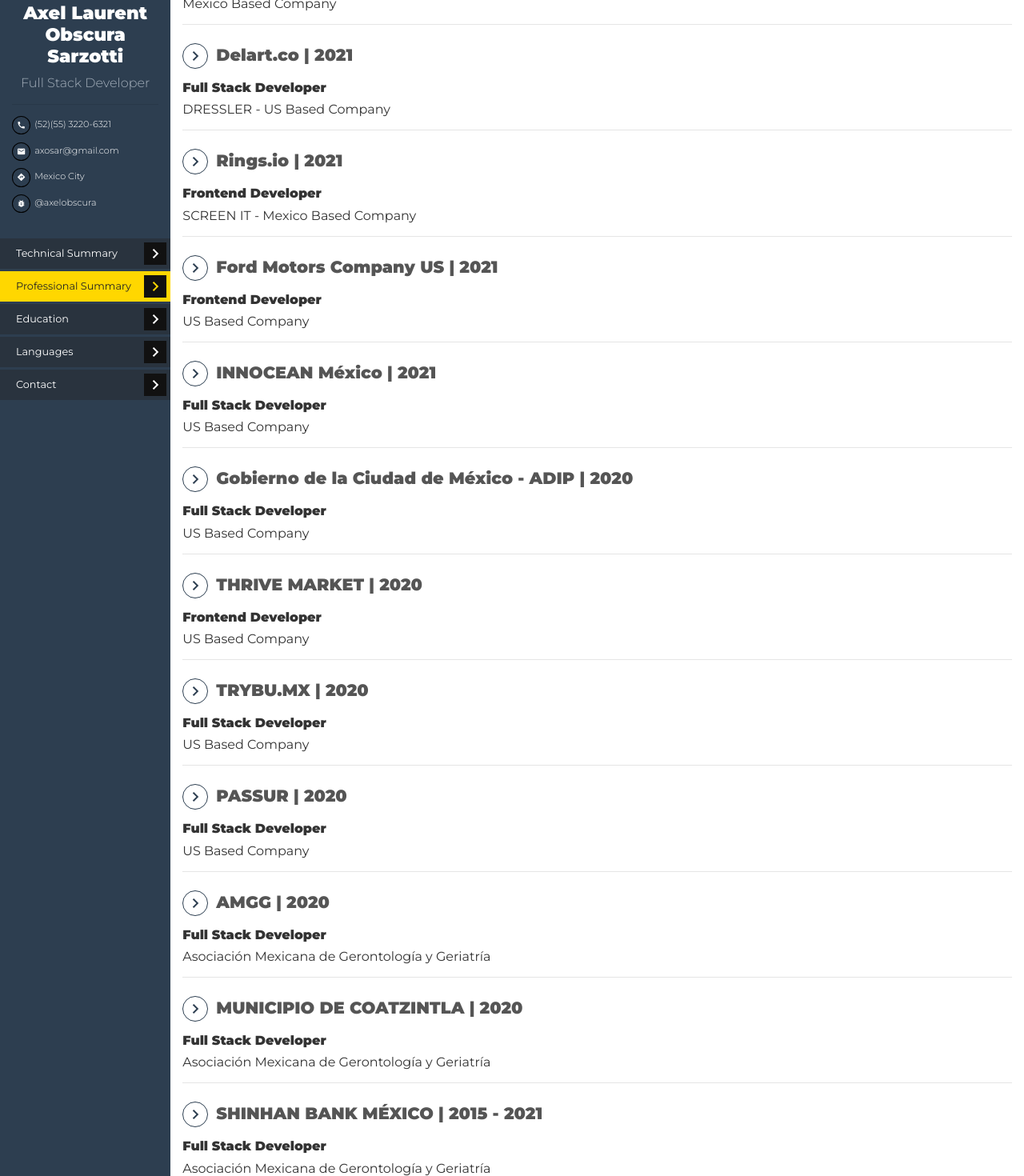
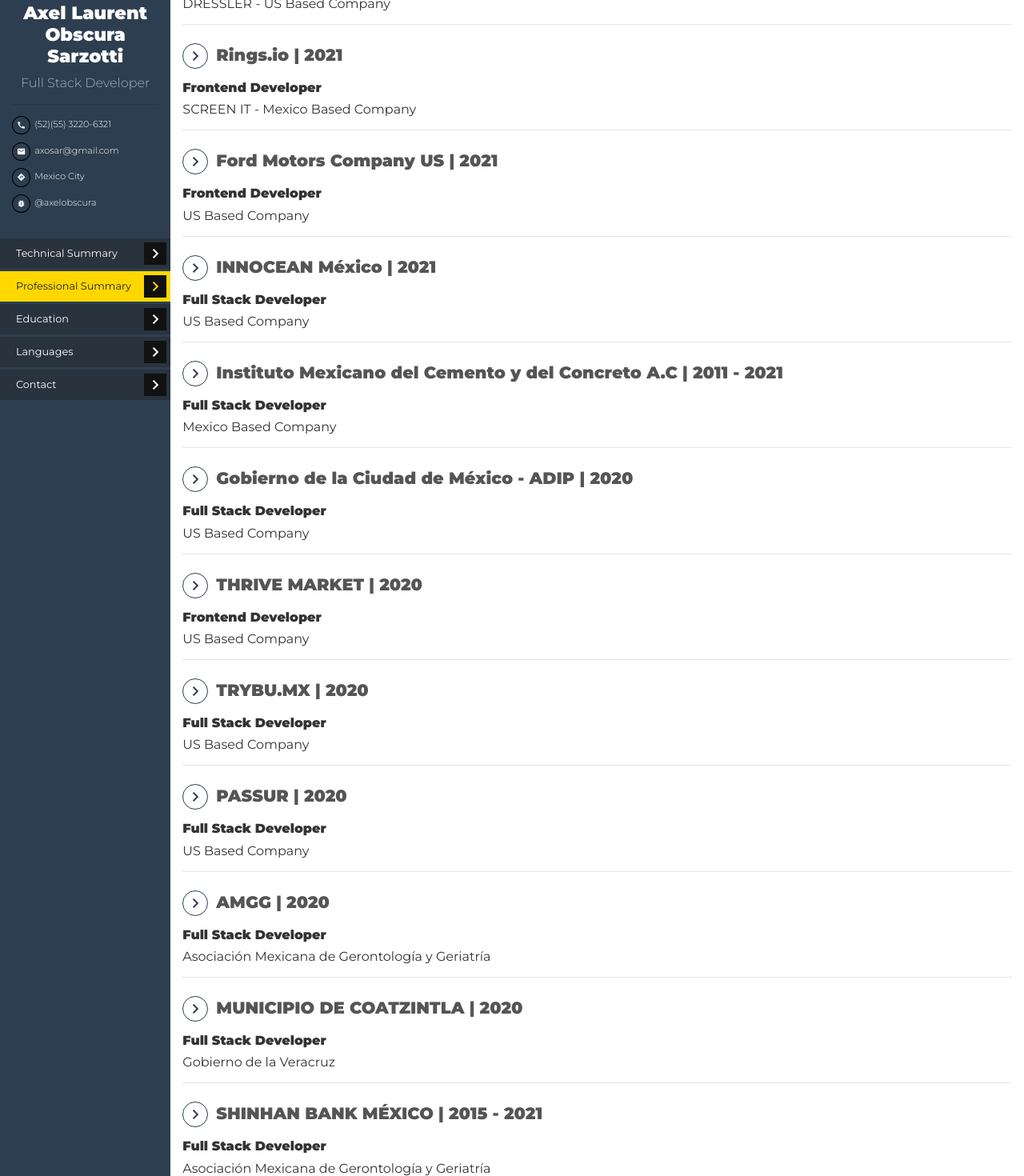
Before and after one commit to axelobscura/cv, a React (Create React App) app: page /professional-summary in a window 1280 px wide. Shown: the part 200-1670 px from the top of the page at 80% size. Built offline with nearby package versions, Linux system fonts and the light colour scheme; a web font is replaced by a local one.

Commit message:
education

```diff
--- a/src/component/Education.js
+++ b/src/component/Education.js
@@ -12,17 +12,21 @@ const Education = () => {
                     <hr />
                     <h1><span className="material-icons">location_searching</span> Education Summary</h1>
                     <hr />
-                    <h2>BACHELOR’S DEGREE IN GRAPHIC & DIGITAL COMMUNICATIONS | WEB DEVELOPMENT</h2>
+                    <h2><span className="material-icons droper">keyboard_arrow_right</span> BACHELOR’S DEGREE IN GRAPHIC & DIGITAL COMMUNICATIONS | WEB DEVELOPMENT</h2>
                     <h3>UNIVERSIDAD AUTÓNOMA METROPOLITANA</h3>
                     <p>YEAR OF COMPLETION: 2004</p>
                     <hr />
-                    <h2>MASTER’S DEGREE IN VISUAL ARTS / BRANCH WEB DESIGN AND DIGITAL DEVELOPMENT</h2>
+                    <h2><span className="material-icons droper">keyboard_arrow_right</span> MASTER’S DEGREE IN VISUAL ARTS / BRANCH WEB DESIGN AND DIGITAL DEVELOPMENT</h2>
                     <h3>UNIVERSIDAD NACIONAL AUTÓNOMA DE MÉXICO</h3>
                     <p>YEAR OF COMPLETION: 2008</p>
                     <hr />
-                    <h2>MASTER’S DEGREE IN SYSTEM ENGINEERING (IN PROCESS)</h2>
+                    <h2><span className="material-icons droper">keyboard_arrow_right</span> MASTER’S DEGREE IN SYSTEM ENGINEERING (IN PROCESS)</h2>
                     <h3>UNIVERSIDAD INTERNACIONAL DE LA RIOJA</h3>
                     <p>IN PROCESS: 2019</p>
+                    <hr />
+                    <h2><span className="material-icons droper">keyboard_arrow_right</span> FULL-STACK ENGINEER (IN PROCESS)</h2>
+                    <h3>CODE ACADEMY</h3>
+                    <p>IN PROCESS: 2021</p>
                     <hr />
                     <h1><span className="material-icons">location_searching</span> COURSES</h1>
                     <hr />
--- a/src/component/Languages.js
+++ b/src/component/Languages.js
@@ -12,7 +12,11 @@ const Languages = () => {
                     <hr />
                     <h1><span className="material-icons">location_searching</span> Languages Summary</h1>
                     <hr />
-                    <p>Full stack JavaScript developer</p>
+                    <h2><span className="material-icons droper">keyboard_arrow_right</span> SPANISH - NATIVE</h2>
+                    <hr />
+                    <h2><span className="material-icons droper">keyboard_arrow_right</span> ENGLISH – C/90%, R/97%, S/93%</h2>
+                    <hr />
+                    <h2><span className="material-icons droper">keyboard_arrow_right</span> FRENCH  – C/85%, R/72%, S/87%</h2>
                     <hr />
                 </Col>
             </Row>
--- a/src/component/ProfessionalSummary.css
+++ b/src/component/ProfessionalSummary.css
@@ -68,3 +68,13 @@
     color: #333;
     text-align: left;
 }
+
+.material-icons.droper {
+    transition: all 1s;
+}
+
+.material-icons.droper:hover {
+    background: #ffd700;
+    color: #333;
+    cursor: pointer;
+}
--- a/src/component/ProfessionalSummary.js
+++ b/src/component/ProfessionalSummary.js
@@ -18,12 +18,12 @@ export default () => (
         <Row>
             <Col>
                 {work.map(empleo => (
-                    <>
-                        <h2><span className="material-icons">keyboard_arrow_right</span> {empleo.empresa} | {empleo.periodo}</h2>
+                    <div key={empleo.empresa}>
+                        <h2><span className="material-icons droper">keyboard_arrow_right</span> {empleo.empresa} | {empleo.periodo}</h2>
                         <h3><b>{empleo.rol}</b></h3>
                         <h3>{empleo.client}</h3>
                         <hr/>
-                    </>
+                    </div>
                 ))}
             </Col>
         </Row>
--- a/src/data/empleos.json
+++ b/src/data/empleos.json
@@ -1,12 +1,5 @@
 {
   "work": [
-    {
-      "empresa": "Instituto Mexicano del Cemento y del Concreto A.C",
-      "rol": "Full Stack Developer",
-      "stack": ["ReactJS", "Tailwind", "React router", "Hasura", "GraphQl"],
-      "periodo": "2011 - 2021",
-      "client": "Mexico Based Company"
-    },
     {
       "empresa": "Delart.co",
       "rol": "Full Stack Developer",
@@ -34,6 +27,13 @@
       "stack": ["PHP", "MySQL", "ReactJS", "Bootstrap", "React router", "Salesforce API"],
       "periodo": "2021",
       "client": "US Based Company"
+    },
+    {
+      "empresa": "Instituto Mexicano del Cemento y del Concreto A.C",
+      "rol": "Full Stack Developer",
+      "stack": ["ReactJS", "Tailwind", "React router", "Hasura", "GraphQl"],
+      "periodo": "2011 - 2021",
+      "client": "Mexico Based Company"
     },
     {
       "empresa": "Gobierno de la Ciudad de México - ADIP",
@@ -75,7 +75,7 @@
       "rol": "Full Stack Developer",
       "stack": ["PHP", "MySQL", "Wordpress", "ReactJS", "Bootstrap", "React router", "Salesforce API"],
       "periodo": "2020",
-      "client": "Asociación Mexicana de Gerontología y Geriatría"
+      "client": "Gobierno de la Veracruz"
     },
     {
       "empresa": "SHINHAN BANK MÉXICO",
@@ -83,6 +83,13 @@
       "stack": ["PHP", "MySQL", "Wordpress", "ReactJS", "Bootstrap", "React router", "Salesforce API"],
       "periodo": "2015 - 2021",
       "client": "Asociación Mexicana de Gerontología y Geriatría"
+    },
+    {
+      "empresa": "BHUVI IT SOLUTIONS",
+      "rol": "Full Stack Developer",
+      "stack": ["PHP", "MySQL", "Wordpress", "ReactJS", "Bootstrap", "React router", "Salesforce API"],
+      "periodo": "2016 - 2017",
+      "client": "US Based Company"
     }
   ]
 }
```
